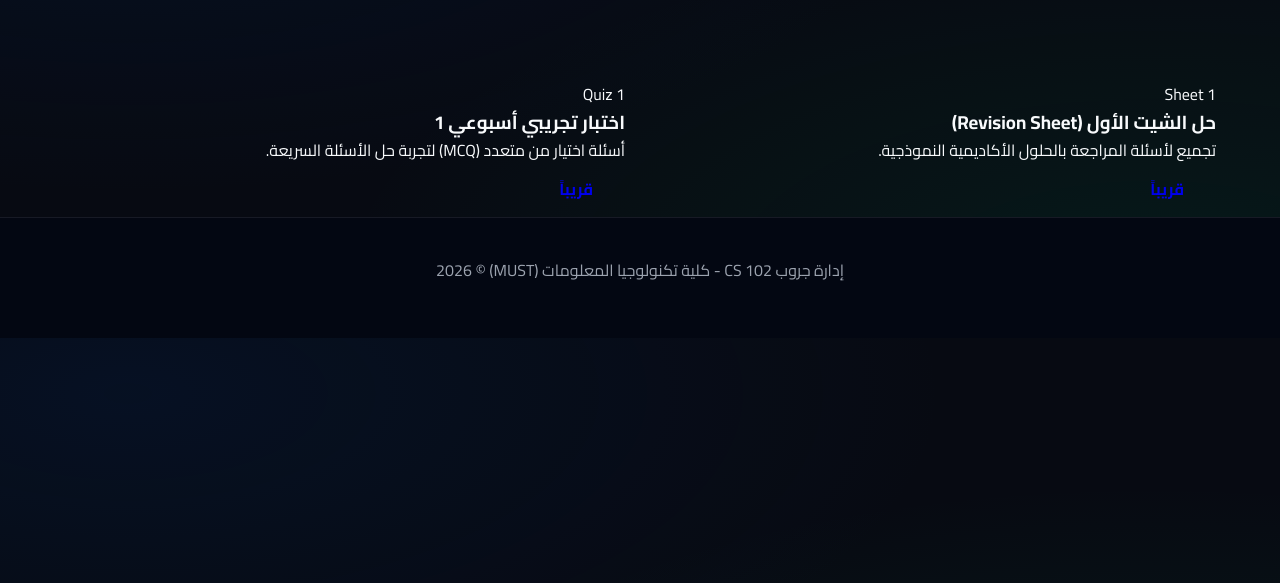
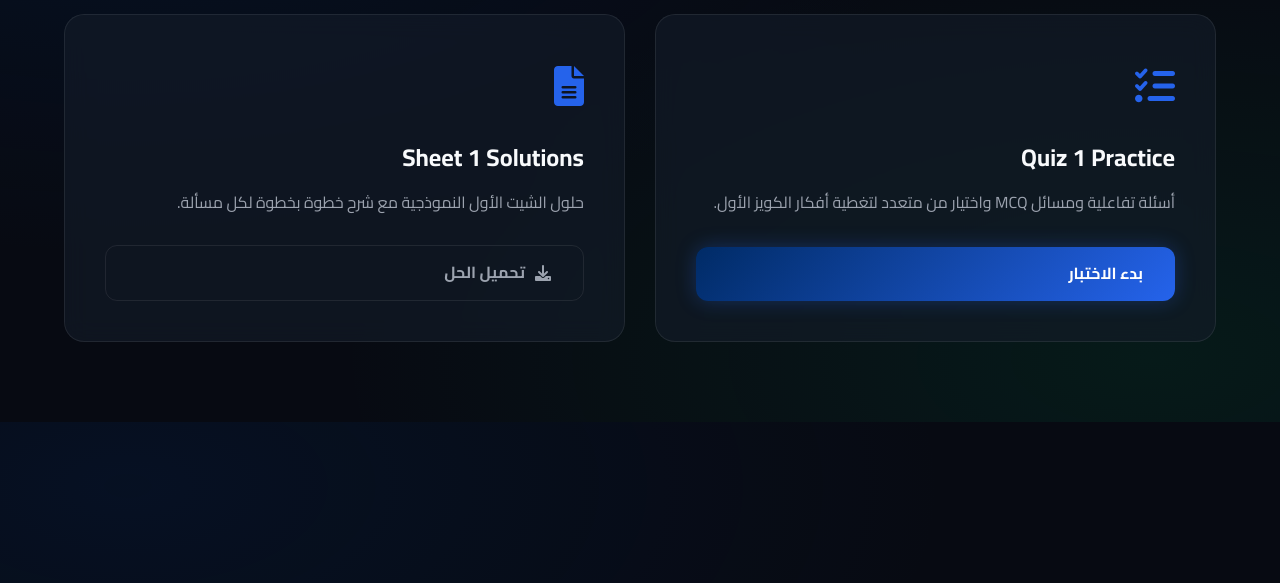
Before and after one commit to baselayman12/cs102-must, a plain HTML site: page quizzes.html in a window 1280 px wide. Shown: the part 217-800 px from the top of the page. Drawn offline with Linux system fonts and the light colour scheme.

Commit message:
Update title and structure of quizzes page

```diff
--- a/quizzes.html
+++ b/quizzes.html
@@ -3,9 +3,10 @@
 <head>
     <meta charset="UTF-8">
     <meta name="viewport" content="width=device-width, initial-scale=1.0">
-    <title>CS 102 | الامتحانات والكويزات</title>
+    <title>الكويزات - CS 102</title>
+    <link href="https://fonts.googleapis.com/css2?family=Cairo:wght@400;600;700;800;900&display=swap" rel="stylesheet">
+    <link rel="stylesheet" href="https://cdnjs.cloudflare.com/ajax/libs/font-awesome/6.0.0/css/all.min.css">
     <link rel="stylesheet" href="style.css">
-    <link href="https://fonts.googleapis.com/css2?family=Cairo:wght@400;600;700;800&display=swap" rel="stylesheet">
 </head>
 <body>
 
@@ -20,45 +21,34 @@
                 </div>
             </div>
             <nav class="nav-links">
-                <a href="index.html">الرئيسية</a>
-                <a href="lectures.html">المحاضرات</a>
-                <a href="quizzes.html" class="active">الكويزات</a>
-                <a href="basics.html">الأساسيات</a>
+                <a href="index.html"><i class="fas fa-home"></i> الرئيسية</a>
+                <a href="lectures.html"><i class="fas fa-book-open"></i> المحاضرات</a>
+                <a href="quizzes.html" class="active"><i class="fas fa-laptop-code"></i> الكويزات</a>
+                <a href="basics.html"><i class="fas fa-code"></i> الأساسيات</a>
             </nav>
         </div>
     </header>
 
-    <main>
-        <section class="page-header">
-            <div class="container">
-                <h1>بنك الكويزات وحلول الشيتات</h1>
-                <p>اختبر نفسك وجهز نفسك للامتحانات أسبوعياً</p>
+    <section class="container" style="padding-top: 50px;">
+        <h1 class="section-title">اختبارات وشيتات المادة</h1>
+
+        <div class="cards-grid">
+            <div class="card glass-card">
+                <div class="card-icon"><i class="fas fa-tasks"></i></div>
+                <h3>Quiz 1 Practice</h3>
+                <p>أسئلة تفاعلية ومسائل MCQ واختيار من متعدد لتغطية أفكار الكويز الأول.</p>
+                <a href="#" class="btn btn-glow">بدء الاختبار</a>
             </div>
-        </section>
 
-        <div class="container">
-            <div class="cards-grid">
-                <div class="card">
-                    <span class="card-tag">Sheet 1</span>
-                    <h3>حل الشيت الأول (Revision Sheet)</h3>
-                    <p>تجميع لأسئلة المراجعة بالحلول الأكاديمية النموذجية.</p>
-                    <a href="#" class="btn btn-disabled">قريباً</a>
-                </div>
-
-                <div class="card">
-                    <span class="card-tag">Quiz 1</span>
-                    <h3>اختبار تجريبي أسبوعي 1</h3>
-                    <p>أسئلة اختيار من متعدد (MCQ) لتجربة حل الأسئلة السريعة.</p>
-                    <a href="#" class="btn btn-disabled">قريباً</a>
-                </div>
+            <div class="card glass-card">
+                <div class="card-icon"><i class="fas fa-file-alt"></i></div>
+                <h3>Sheet 1 Solutions</h3>
+                <p>حلول الشيت الأول النموذجية مع شرح خطوة بخطوة لكل مسألة.</p>
+                <a href="#" class="btn btn-outline"><i class="fas fa-download"></i> تحميل الحل</a>
             </div>
         </div>
-    </main>
+    </section>
 
-    <footer>
-        <p>إدارة جروب CS 102 - كلية تكنولوجيا المعلومات (MUST) &copy; 2026</p>
-    </footer>
-<script src="script.js"></script>
-
+    <script src="script.js"></script>
 </body>
 </html>
```
